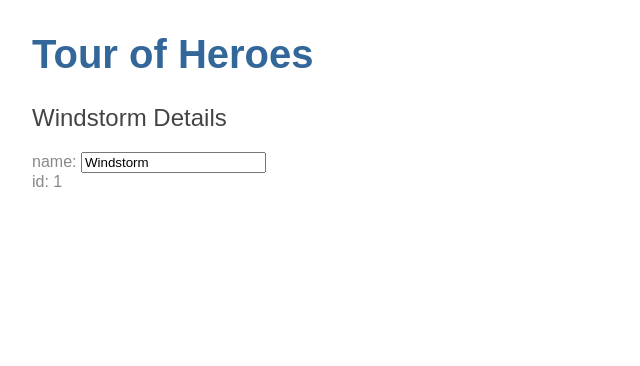
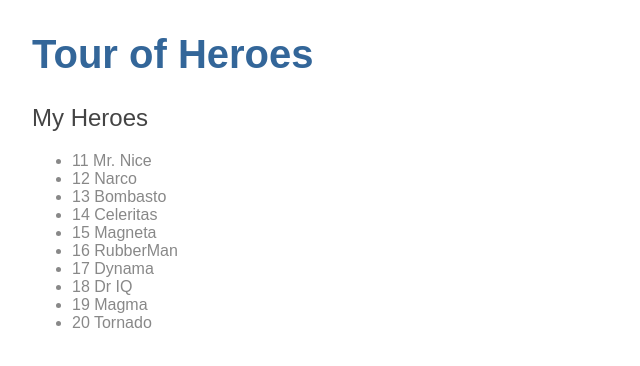
Before and after one commit to a-litsov/angular-tour-of-heroes, an Angular app: page / in a window 1280 px wide. Shown: the top 366 px of the page, without its empty margins (0-640 px from the left). Built offline with nearby package versions, Linux system fonts and the light colour scheme.

Commit message:
heroes.component: added heroes property to class and simply printed heroes

```diff
--- a/src/app/heroes/heroes.component.html
+++ b/src/app/heroes/heroes.component.html
@@ -1,11 +1,6 @@
-<h2>{{ hero.name }} Details</h2>
-<div>
-  <label>name:
-    <input [(ngModel)]="hero.name" placeholder="name"/>
-  </label>
-</div>
-<div>
-  <label>
-    id: {{hero.id}}
-  </label>
-</div>
+<h2>My Heroes</h2>
+<ul class="heroes">
+  <li *ngFor="let hero of heroes">
+    <span class="badge">{{hero.id}}</span> {{hero.name}}
+  </li>
+</ul>
--- a/src/app/heroes/heroes.component.ts
+++ b/src/app/heroes/heroes.component.ts
@@ -1,5 +1,6 @@
 import { Component, OnInit } from '@angular/core';
 import { Hero } from '../hero';
+import { HEROES } from '../mock-heroes';
 
 @Component({
   selector: 'app-heroes',
@@ -13,6 +14,8 @@
     name: 'Windstorm'
   }
 
+  heroes = HEROES;
+
   constructor() { }
 
   ngOnInit() {
```
